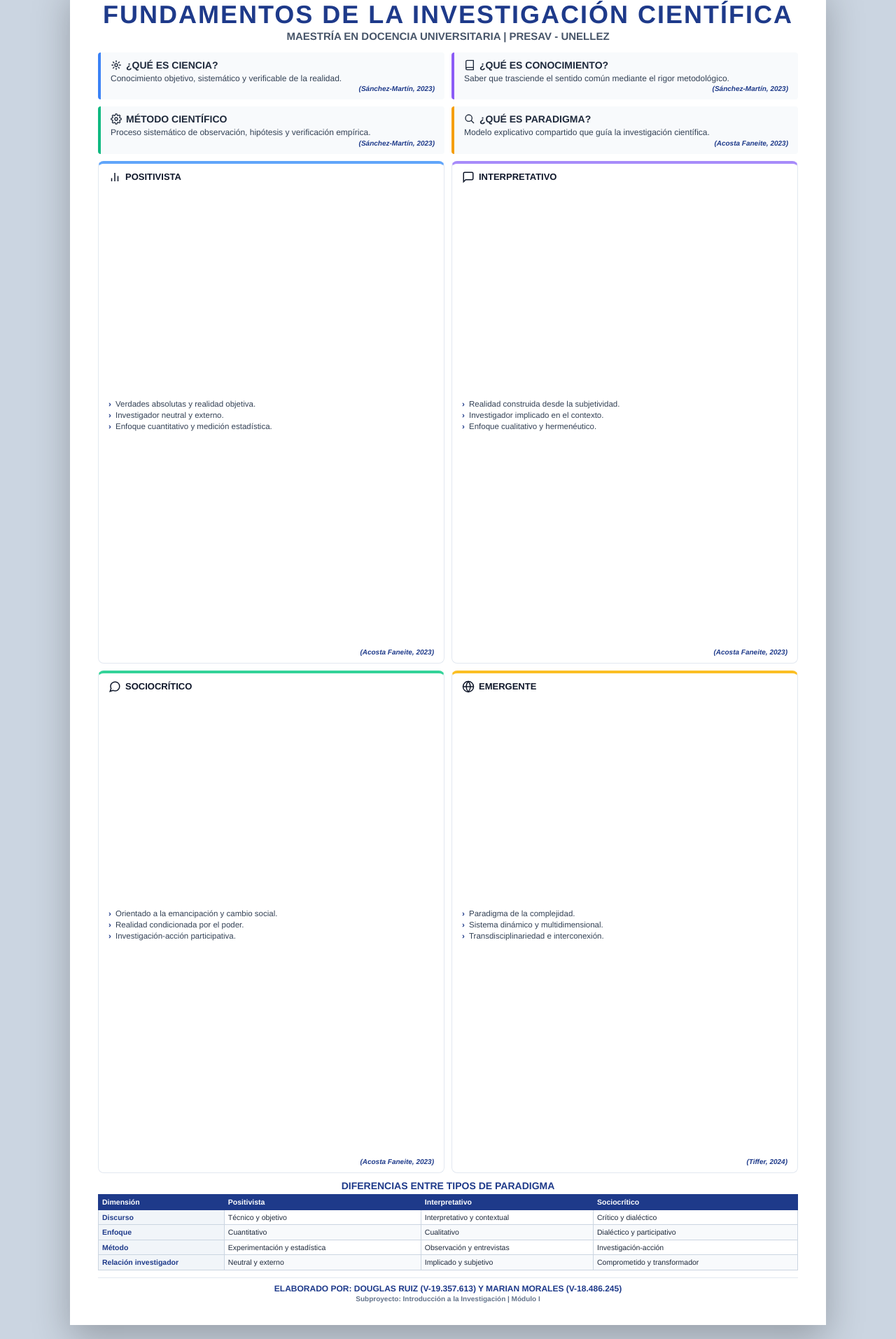
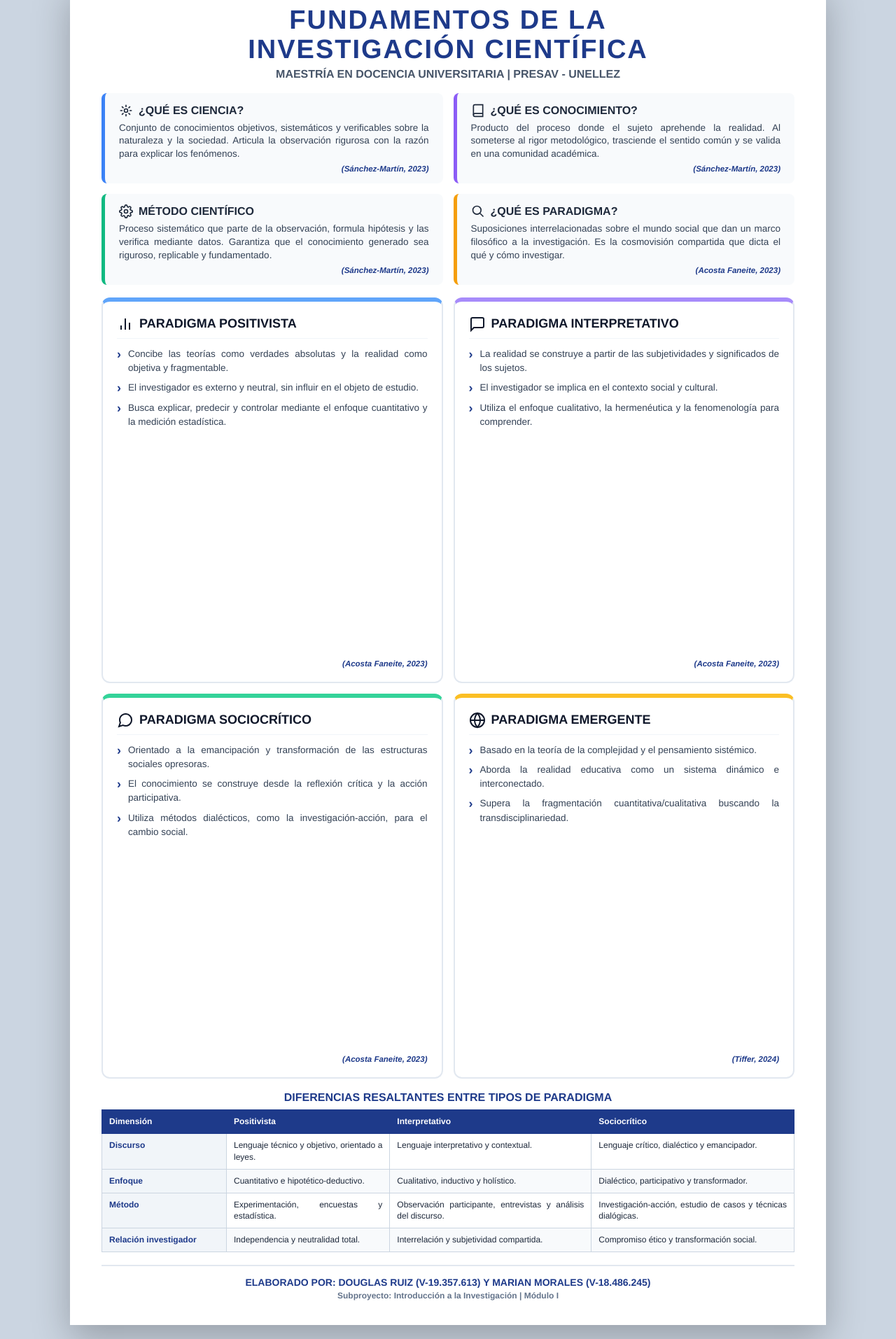
Before and after one commit to Dougs89/Maestria_en_Ciencias_de_la_Educacion-Mencion_Docencia_Universitaria, a plain HTML site: page index.html in a window 1280 px wide. Shown: the part 47-1960 px from the top of the page at 70% size. Drawn offline with Linux system fonts and the light colour scheme.

Commit message:
Update index.html

```diff
--- a/index.html
+++ b/index.html
@@ -5,8 +5,9 @@
     <meta name="viewport" content="width=device-width, initial-scale=1.0">
     <title>Infografía - Fundamentos de la Investigación Científica</title>
     <style>
-        /* LIENZO EXACTO 1080x1920 Y RESET */
+        /* LIENZO EXACTO 1080x1920 CON CSS GRID ESTRICTO */
         * { box-sizing: border-box; margin: 0; padding: 0; }
+
         body {
             background-color: #cbd5e1;
             display: flex;
@@ -16,169 +17,225 @@
             font-family: 'Helvetica Neue', Helvetica, Arial, sans-serif;
             padding: 20px;
         }
+
         .canvas {
             width: 1080px;
             height: 1920px;
             background-color: #ffffff;
-            padding: 30px 40px;
-            display: flex;
-            flex-direction: column;
+            padding: 35px 45px;
+            display: grid;
+            /* Asignación exacta de altura para cada sección */
+            grid-template-rows: auto auto 1fr auto auto;
+            gap: 18px;
             box-shadow: 0 20px 50px rgba(0,0,0,0.25);
             overflow: hidden;
         }
 
-        /* ENCABEZADO COMPACTO */
-        .header { text-align: center; margin-bottom: 15px; flex-shrink: 0; }
-        .header h1 { font-size: 36px; color: #1e3a8a; font-weight: 900; letter-spacing: 2px; text-transform: uppercase; line-height: 1; }
-        .header h2 { font-size: 15px; color: #475569; font-weight: 600; text-transform: uppercase; margin-top: 4px; }
+        /* --- ENCABEZADO --- */
+        .header { text-align: center; }
+        .header h1 { font-size: 38px; color: #1e3a8a; font-weight: 900; letter-spacing: 2px; text-transform: uppercase; line-height: 1.1; }
+        .header h2 { font-size: 16px; color: #475569; font-weight: 600; text-transform: uppercase; margin-top: 5px; }
 
-        /* GRID DE DEFINICIONES BASE (4 TARJETAS) */
+        /* --- SECCIÓN 1: DEFINICIONES BASE --- */
         .definiciones-grid {
             display: grid;
             grid-template-columns: 1fr 1fr;
-            gap: 10px;
-            margin-bottom: 10px;
-            flex-shrink: 0;
+            grid-template-rows: 1fr 1fr;
+            gap: 15px;
         }
+
         .card-def {
             background-color: #f8fafc;
-            border-left: 4px solid #3b82f6;
-            border-radius: 4px;
-            padding: 10px 14px;
+            border-left: 5px solid #3b82f6;
+            border-radius: 8px;
+            padding: 15px 20px;
             display: flex;
             flex-direction: column;
-            justify-content: space-between;
+            justify-content: center;
         }
+
         .card-def:nth-child(2) { border-left-color: #8b5cf6; }
         .card-def:nth-child(3) { border-left-color: #10b981; }
         .card-def:nth-child(4) { border-left-color: #f59e0b; }
-        .card-def h3 { font-size: 14px; font-weight: 800; color: #1e293b; text-transform: uppercase; margin-bottom: 4px; display: flex; align-items: center; gap: 6px; }
-        .card-def h3 svg { width: 16px; height: 16px; stroke: #1e293b; stroke-width: 2; fill: none; }
-        /* FORZAR UNA SOLA LÍNEA EN EL PÁRRAFO */
-        .card-def p { font-size: 12px; color: #334155; line-height: 1.2; white-space: nowrap; overflow: hidden; text-overflow: ellipsis; }
-        .card-def .cita { font-size: 10px; font-weight: bold; font-style: italic; color: #1e3a8a; text-align: right; margin-top: 2px; white-space: nowrap; }
+
+        .card-def h3 {
+            font-size: 16px;
+            font-weight: 800;
+            color: #1e293b;
+            text-transform: uppercase;
+            margin-bottom: 6px;
+            display: flex;
+            align-items: center;
+            gap: 8px;
+        }
+
+        .card-def h3 svg { width: 20px; height: 20px; stroke: #1e293b; stroke-width: 2; fill: none; }
+        .card-def p { font-size: 13.5px; color: #334155; line-height: 1.4; text-align: justify; margin-bottom: 5px; }
+
+        .card-def .cita {
+            font-size: 11.5px;
+            font-weight: bold;
+            font-style: italic;
+            color: #1e3a8a;
+            text-align: right;
+            margin-top: auto;
+        }
         .card-def .cita a { color: #1e3a8a; text-decoration: none; }
 
-        /* GRID DE TIPOS DE PARADIGMA (4 TARJETAS) */
+        /* --- SECCIÓN 2: TIPOS DE PARADIGMA (Expanden para llenar el espacio) --- */
         .paradigmas-grid {
             display: grid;
             grid-template-columns: 1fr 1fr;
-            gap: 10px;
-            margin-bottom: 10px;
-            flex: 1;
+            grid-template-rows: 1fr 1fr;
+            gap: 15px;
         }
+
         .card-para {
             background-color: #ffffff;
-            border: 1px solid #e2e8f0;
-            border-radius: 8px;
-            padding: 10px 14px;
+            border: 2px solid #e2e8f0;
+            border-radius: 12px;
+            padding: 20px;
             display: flex;
             flex-direction: column;
-            justify-content: space-between;
         }
-        .card-para:nth-child(1) { border-top: 4px solid #60a5fa; }
-        .card-para:nth-child(2) { border-top: 4px solid #a78bfa; }
-        .card-para:nth-child(3) { border-top: 4px solid #34d399; }
-        .card-para:nth-child(4) { border-top: 4px solid #fbbf24; }
-        .card-para h3 { font-size: 13px; font-weight: 800; color: #0f172a; text-transform: uppercase; margin-bottom: 4px; display: flex; align-items: center; gap: 6px; }
-        .card-para h3 svg { width: 18px; height: 18px; stroke: #0f172a; stroke-width: 2; fill: none; }
-        /* FORZAR UNA SOLA LÍNEA EN LA LISTA */
-        .card-para ul { list-style: none; padding: 0; margin: 0; font-size: 11.5px; color: #334155; line-height: 1.2; white-space: nowrap; overflow: hidden; text-overflow: ellipsis; }
-        .card-para ul li { margin-bottom: 2px; padding-left: 10px; position: relative; }
-        .card-para ul li::before { content: '›'; position: absolute; left: 0; font-weight: bold; color: #1e3a8a; }
-        .card-para .cita { font-size: 10px; font-weight: bold; font-style: italic; color: #1e3a8a; text-align: right; margin-top: 2px; white-space: nowrap; }
+
+        .card-para:nth-child(1) { border-top: 6px solid #60a5fa; }
+        .card-para:nth-child(2) { border-top: 6px solid #a78bfa; }
+        .card-para:nth-child(3) { border-top: 6px solid #34d399; }
+        .card-para:nth-child(4) { border-top: 6px solid #fbbf24; }
+
+        .card-para h3 {
+            font-size: 18px;
+            font-weight: 800;
+            color: #0f172a;
+            text-transform: uppercase;
+            margin-bottom: 12px;
+            display: flex;
+            align-items: center;
+            gap: 8px;
+            border-bottom: 1px solid #f1f5f9;
+            padding-bottom: 8px;
+        }
+
+        .card-para h3 svg { width: 24px; height: 24px; stroke: #0f172a; stroke-width: 2; fill: none; }
+
+        .card-para ul { list-style: none; padding: 0; margin: 0; font-size: 13.5px; color: #334155; line-height: 1.5; flex-grow: 1; }
+        .card-para ul li { margin-bottom: 8px; padding-left: 16px; position: relative; text-align: justify; }
+        .card-para ul li::before { content: '›'; position: absolute; left: 0; font-weight: bold; font-size: 18px; color: #1e3a8a; line-height: 1.2; }
+
+        .card-para .cita { font-size: 11.5px; font-weight: bold; font-style: italic; color: #1e3a8a; text-align: right; margin-top: auto; }
         .card-para .cita a { color: #1e3a8a; text-decoration: none; }
 
-        /* TABLA COMPARATIVA COMPACTA */
-        .diferencias-section { flex-shrink: 0; margin-bottom: 10px; }
-        .diferencias-section h3 { font-size: 14px; font-weight: 800; color: #1e3a8a; text-transform: uppercase; margin-bottom: 4px; text-align: center; }
-        table { width: 100%; border-collapse: collapse; font-size: 10.5px; line-height: 1.2; }
-        th { background-color: #1e3a8a; color: #ffffff; padding: 4px 5px; text-align: left; font-weight: 700; border: 1px solid #1e3a8a; }
-        td { padding: 4px 5px; border: 1px solid #cbd5e1; color: #1e293b; vertical-align: top; white-space: nowrap; overflow: hidden; text-overflow: ellipsis; }
+        /* --- SECCIÓN 3: TABLA COMPARATIVA --- */
+        .diferencias-section {
+            display: flex;
+            flex-direction: column;
+            justify-content: flex-end; /* Empuja la tabla al fondo de su espacio */
+        }
+
+        .diferencias-section h3 {
+            font-size: 16px;
+            font-weight: 800;
+            color: #1e3a8a;
+            text-transform: uppercase;
+            margin-bottom: 8px;
+            text-align: center;
+        }
+
+        table { width: 100%; border-collapse: collapse; font-size: 12px; line-height: 1.4; }
+        th { background-color: #1e3a8a; color: #ffffff; padding: 8px 10px; text-align: left; font-weight: 700; border: 1px solid #1e3a8a; }
+        td { padding: 8px 10px; border: 1px solid #cbd5e1; color: #1e293b; vertical-align: top; text-align: justify; }
         tr:nth-child(even) { background-color: #f8fafc; }
         .dim { font-weight: 700; color: #1e3a8a; background-color: #f1f5f9; width: 18%; }
 
-        /* PIE DE PÁGINA */
-        .footer { flex-shrink: 0; text-align: center; border-top: 1px solid #e2e8f0; padding-top: 6px; margin-top: auto; }
-        .footer p { font-size: 12px; color: #1e3a8a; font-weight: 800; margin: 2px 0; text-transform: uppercase; white-space: nowrap; }
-        .footer .sub { font-size: 10px; color: #64748b; font-weight: 600; text-transform: none; }
+        /* --- PIE DE PÁGINA --- */
+        .footer {
+            text-align: center;
+            border-top: 2px solid #e2e8f0;
+            padding-top: 15px;
+        }
+
+        .footer p { font-size: 14px; color: #1e3a8a; font-weight: 800; margin-bottom: 4px; text-transform: uppercase; }
+        .footer .sub { font-size: 12px; color: #64748b; font-weight: 600; text-transform: none; margin-bottom: 0; }
     </style>
 </head>
 <body>
+
     <div class="canvas">
+
         <!-- ENCABEZADO -->
         <div class="header">
-            <h1>Fundamentos de la Investigación Científica</h1>
+            <h1>Fundamentos de la<br>Investigación Científica</h1>
             <h2>Maestría en Docencia Universitaria | PRESAV - UNELLEZ</h2>
         </div>
 
-        <!-- DEFINICIONES BASE -->
+        <!-- SECCIÓN 1: DEFINICIONES BASE -->
         <div class="definiciones-grid">
             <div class="card-def">
                 <h3><svg viewBox="0 0 24 24"><path d="M12 2v4m0 12v4M4.93 4.93l2.83 2.83m8.48 8.48l2.83 2.83M2 12h4m12 0h4M4.93 19.07l2.83-2.83m8.48-8.48l2.83-2.83"/><circle cx="12" cy="12" r="3"/></svg> ¿Qué es Ciencia?</h3>
-                <p>Conocimiento objetivo, sistemático y verificable de la realidad.</p>
+                <p>Conjunto de conocimientos objetivos, sistemáticos y verificables sobre la naturaleza y la sociedad. Articula la observación rigurosa con la razón para explicar los fenómenos.</p>
                 <span class="cita">(<a href="https://zenodo.org/records/7551869" target="_blank">Sánchez-Martín, 2023</a>)</span>
             </div>
             <div class="card-def">
                 <h3><svg viewBox="0 0 24 24"><path d="M4 19.5A2.5 2.5 0 0 1 6.5 17H20"/><path d="M6.5 2H20v20H6.5A2.5 2.5 0 0 1 4 19.5v-15A2.5 2.5 0 0 1 6.5 2z"/></svg> ¿Qué es Conocimiento?</h3>
-                <p>Saber que trasciende el sentido común mediante el rigor metodológico.</p>
+                <p>Producto del proceso donde el sujeto aprehende la realidad. Al someterse al rigor metodológico, trasciende el sentido común y se valida en una comunidad académica.</p>
                 <span class="cita">(<a href="https://zenodo.org/records/7551869" target="_blank">Sánchez-Martín, 2023</a>)</span>
             </div>
             <div class="card-def">
                 <h3><svg viewBox="0 0 24 24"><circle cx="12" cy="12" r="3"/><path d="M19.4 15a1.65 1.65 0 0 0 .33 1.82l.06.06a2 2 0 0 1 0 2.83 2 2 0 0 1-2.83 0l-.06-.06a1.65 1.65 0 0 0-1.82-.33 1.65 1.65 0 0 0-1 1.51V21a2 2 0 0 1-2 2 2 2 0 0 1-2-2v-.09A1.65 1.65 0 0 0 9 19.4a1.65 1.65 0 0 0-1.82.33l-.06.06a2 2 0 0 1-2.83 0 2 2 0 0 1 0-2.83l.06-.06a1.65 1.65 0 0 0 .33-1.82 1.65 1.65 0 0 0-1.51-1H3a2 2 0 0 1-2-2 2 2 0 0 1 2-2h.09A1.65 1.65 0 0 0 4.6 9a1.65 1.65 0 0 0-.33-1.82l-.06-.06a2 2 0 0 1 0-2.83 2 2 0 0 1 2.83 0l.06.06a1.65 1.65 0 0 0 1.82.33H9a1.65 1.65 0 0 0 1-1.51V3a2 2 0 0 1 2-2 2 2 0 0 1 2 2v.09a1.65 1.65 0 0 0 1 1.51 1.65 1.65 0 0 0 1.82-.33l.06-.06a2 2 0 0 1 2.83 0 2 2 0 0 1 0 2.83l-.06.06a1.65 1.65 0 0 0-.33 1.82V9a1.65 1.65 0 0 0 1.51 1H21a2 2 0 0 1 2 2 2 2 0 0 1-2 2h-.09a1.65 1.65 0 0 0-1.51 1z"/></svg> Método Científico</h3>
-                <p>Proceso sistemático de observación, hipótesis y verificación empírica.</p>
+                <p>Proceso sistemático que parte de la observación, formula hipótesis y las verifica mediante datos. Garantiza que el conocimiento generado sea riguroso, replicable y fundamentado.</p>
                 <span class="cita">(<a href="https://zenodo.org/records/7551869" target="_blank">Sánchez-Martín, 2023</a>)</span>
             </div>
             <div class="card-def">
                 <h3><svg viewBox="0 0 24 24"><path d="M21 21l-6-6m2-5a7 7 0 11-14 0 7 7 0 0114 0z"/></svg> ¿Qué es Paradigma?</h3>
-                <p>Modelo explicativo compartido que guía la investigación científica.</p>
+                <p>Suposiciones interrelacionadas sobre el mundo social que dan un marco filosófico a la investigación. Es la cosmovisión compartida que dicta el qué y cómo investigar.</p>
                 <span class="cita">(<a href="https://zenodo.org/records/7719020" target="_blank">Acosta Faneite, 2023</a>)</span>
             </div>
         </div>
 
-        <!-- TIPOS DE PARADIGMA -->
+        <!-- SECCIÓN 2: TIPOS DE PARADIGMA -->
         <div class="paradigmas-grid">
             <div class="card-para">
-                <h3><svg viewBox="0 0 24 24"><path d="M18 20V10M12 20V4M6 20v-6"/></svg> Positivista</h3>
+                <h3><svg viewBox="0 0 24 24"><path d="M18 20V10M12 20V4M6 20v-6"/></svg> Paradigma Positivista</h3>
                 <ul>
-                    <li>Verdades absolutas y realidad objetiva.</li>
-                    <li>Investigador neutral y externo.</li>
-                    <li>Enfoque cuantitativo y medición estadística.</li>
+                    <li>Concibe las teorías como verdades absolutas y la realidad como objetiva y fragmentable.</li>
+                    <li>El investigador es externo y neutral, sin influir en el objeto de estudio.</li>
+                    <li>Busca explicar, predecir y controlar mediante el enfoque cuantitativo y la medición estadística.</li>
                 </ul>
                 <span class="cita">(<a href="https://zenodo.org/records/7719020" target="_blank">Acosta Faneite, 2023</a>)</span>
             </div>
             <div class="card-para">
-                <h3><svg viewBox="0 0 24 24"><path d="M21 15a2 2 0 0 1-2 2H7l-4 4V5a2 2 0 0 1 2-2h14a2 2 0 0 1 2 2z"/></svg> Interpretativo</h3>
+                <h3><svg viewBox="0 0 24 24"><path d="M21 15a2 2 0 0 1-2 2H7l-4 4V5a2 2 0 0 1 2-2h14a2 2 0 0 1 2 2z"/></svg> Paradigma Interpretativo</h3>
                 <ul>
-                    <li>Realidad construida desde la subjetividad.</li>
-                    <li>Investigador implicado en el contexto.</li>
-                    <li>Enfoque cualitativo y hermenéutico.</li>
+                    <li>La realidad se construye a partir de las subjetividades y significados de los sujetos.</li>
+                    <li>El investigador se implica en el contexto social y cultural.</li>
+                    <li>Utiliza el enfoque cualitativo, la hermenéutica y la fenomenología para comprender.</li>
                 </ul>
                 <span class="cita">(<a href="https://zenodo.org/records/7719020" target="_blank">Acosta Faneite, 2023</a>)</span>
             </div>
             <div class="card-para">
-                <h3><svg viewBox="0 0 24 24"><path d="M21 11.5a8.38 8.38 0 0 1-.9 3.8 8.5 8.5 0 0 1-7.6 4.7 8.38 8.38 0 0 1-3.8-.9L3 21l1.9-5.7a8.38 8.38 0 0 1-.9-3.8 8.5 8.5 0 0 1 4.7-7.6 8.38 8.38 0 0 1 3.8-.9h.5a8.48 8.48 0 0 1 8 8v.5z"/></svg> Sociocrítico</h3>
+                <h3><svg viewBox="0 0 24 24"><path d="M21 11.5a8.38 8.38 0 0 1-.9 3.8 8.5 8.5 0 0 1-7.6 4.7 8.38 8.38 0 0 1-3.8-.9L3 21l1.9-5.7a8.38 8.38 0 0 1-.9-3.8 8.5 8.5 0 0 1 4.7-7.6 8.38 8.38 0 0 1 3.8-.9h.5a8.48 8.48 0 0 1 8 8v.5z"/></svg> Paradigma Sociocrítico</h3>
                 <ul>
-                    <li>Orientado a la emancipación y cambio social.</li>
-                    <li>Realidad condicionada por el poder.</li>
-                    <li>Investigación-acción participativa.</li>
+                    <li>Orientado a la emancipación y transformación de las estructuras sociales opresoras.</li>
+                    <li>El conocimiento se construye desde la reflexión crítica y la acción participativa.</li>
+                    <li>Utiliza métodos dialécticos, como la investigación-acción, para el cambio social.</li>
                 </ul>
                 <span class="cita">(<a href="https://zenodo.org/records/7719020" target="_blank">Acosta Faneite, 2023</a>)</span>
             </div>
             <div class="card-para">
-                <h3><svg viewBox="0 0 24 24"><circle cx="12" cy="12" r="10"/><path d="M2 12h20M12 2a15.3 15.3 0 0 1 4 10 15.3 15.3 0 0 1-4 10 15.3 15.3 0 0 1-4-10 15.3 15.3 0 0 1 4-10z"/></svg> Emergente</h3>
+                <h3><svg viewBox="0 0 24 24"><circle cx="12" cy="12" r="10"/><path d="M2 12h20M12 2a15.3 15.3 0 0 1 4 10 15.3 15.3 0 0 1-4 10 15.3 15.3 0 0 1-4-10 15.3 15.3 0 0 1 4-10z"/></svg> Paradigma Emergente</h3>
                 <ul>
-                    <li>Paradigma de la complejidad.</li>
-                    <li>Sistema dinámico y multidimensional.</li>
-                    <li>Transdisciplinariedad e interconexión.</li>
+                    <li>Basado en la teoría de la complejidad y el pensamiento sistémico.</li>
+                    <li>Aborda la realidad educativa como un sistema dinámico e interconectado.</li>
+                    <li>Supera la fragmentación cuantitativa/cualitativa buscando la transdisciplinariedad.</li>
                 </ul>
                 <span class="cita">(<a href="https://revistas.utn.ac.cr/index.php/arje/article/view/724" target="_blank">Tiffer, 2024</a>)</span>
             </div>
         </div>
 
-        <!-- TABLA DE DIFERENCIAS -->
+        <!-- SECCIÓN 3: TABLA DE DIFERENCIAS -->
         <div class="diferencias-section">
-            <h3>Diferencias entre Tipos de Paradigma</h3>
+            <h3>Diferencias Resaltantes entre Tipos de Paradigma</h3>
             <table>
                 <thead>
                     <tr>
@@ -191,27 +248,27 @@
                 <tbody>
                     <tr>
                         <td class="dim">Discurso</td>
-                        <td>Técnico y objetivo</td>
-                        <td>Interpretativo y contextual</td>
-                        <td>Crítico y dialéctico</td>
+                        <td>Lenguaje técnico y objetivo, orientado a leyes.</td>
+                        <td>Lenguaje interpretativo y contextual.</td>
+                        <td>Lenguaje crítico, dialéctico y emancipador.</td>
                     </tr>
                     <tr>
                         <td class="dim">Enfoque</td>
-                        <td>Cuantitativo</td>
-                        <td>Cualitativo</td>
-                        <td>Dialéctico y participativo</td>
+                        <td>Cuantitativo e hipotético-deductivo.</td>
+                        <td>Cualitativo, inductivo y holístico.</td>
+                        <td>Dialéctico, participativo y transformador.</td>
                     </tr>
                     <tr>
                         <td class="dim">Método</td>
-                        <td>Experimentación y estadística</td>
-                        <td>Observación y entrevistas</td>
-                        <td>Investigación-acción</td>
+                        <td>Experimentación, encuestas y estadística.</td>
+                        <td>Observación participante, entrevistas y análisis del discurso.</td>
+                        <td>Investigación-acción, estudio de casos y técnicas dialógicas.</td>
                     </tr>
                     <tr>
                         <td class="dim">Relación investigador</td>
-                        <td>Neutral y externo</td>
-                        <td>Implicado y subjetivo</td>
-                        <td>Comprometido y transformador</td>
+                        <td>Independencia y neutralidad total.</td>
+                        <td>Interrelación y subjetividad compartida.</td>
+                        <td>Compromiso ético y transformación social.</td>
                     </tr>
                 </tbody>
             </table>
@@ -222,6 +279,8 @@
             <p>Elaborado por: Douglas Ruiz (V-19.357.613) y Marian Morales (V-18.486.245)</p>
             <p class="sub">Subproyecto: Introducción a la Investigación | Módulo I</p>
         </div>
+
     </div>
+
 </body>
 </html>
```
